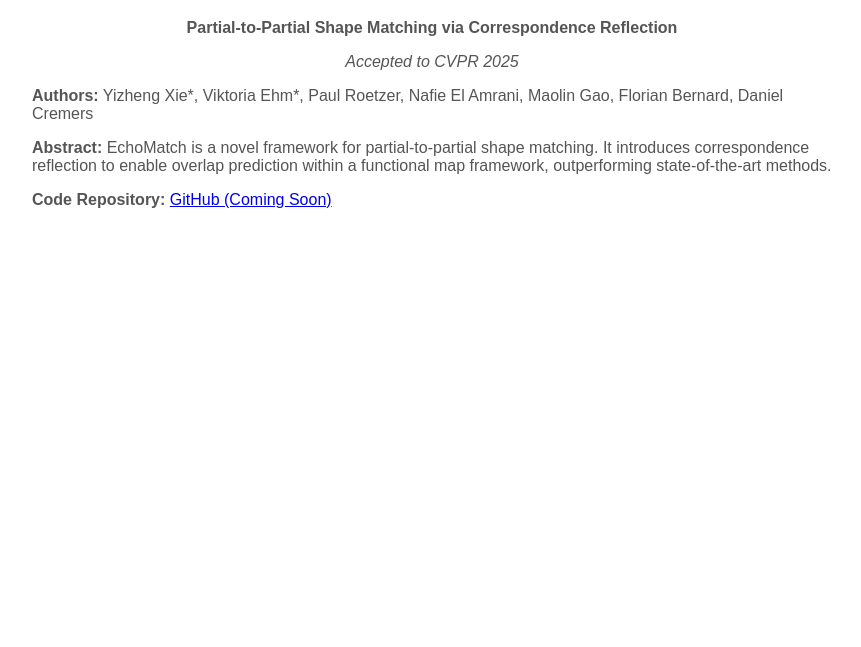
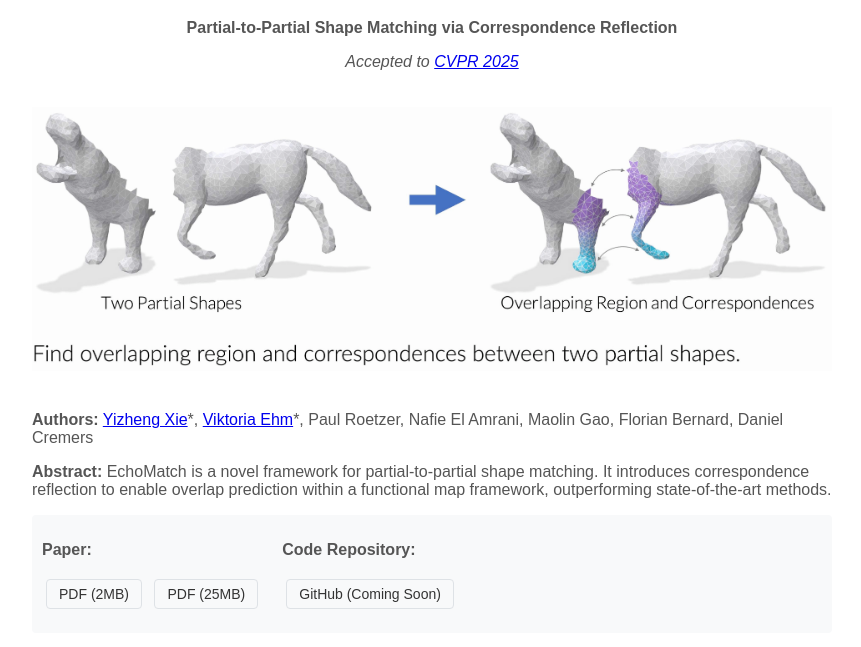
Before and after one commit to echo-match/echo-match.github.io, a plain HTML site: page index.html in a window 1280 px wide. Shown: the part 121-768 px from the top of the page, without its empty margins (208-1069 px from the left). Drawn offline with Linux system fonts and the light colour scheme.

Commit message:
add teaser; pdf; link

```diff
--- a/index.html
+++ b/index.html
@@ -21,16 +21,78 @@
         .container {
             text-align: left;
         }
+        .teaser {
+            max-width: 100%;
+            height: auto;
+            margin: 20px 0;
+        }
+        .badge-button {
+            display: inline-block;
+            padding: 6px 12px;
+            margin: 4px;
+            background-color: #f8f9fa;
+            border: 1px solid #dee2e6;
+            border-radius: 4px;
+            color: #333;
+            text-decoration: none;
+            font-size: 14px;
+            transition: all 0.2s ease;
+        }
+        .badge-button:hover {
+            background-color: #e9ecef;
+            border-color: #cbd3da;
+        }
+        .buttons-container {
+            margin: 10px 0;
+        }
+        .entry {
+            margin: 15px 0;
+            padding: 10px;
+            background-color: #f8f9fa;
+            border-radius: 4px;
+        }
     </style>
 </head>
 <body>
     <h1>EchoMatch</h1>
     <p><strong>Partial-to-Partial Shape Matching via Correspondence Reflection</strong></p>
-    <p><em>Accepted to CVPR 2025</em></p>
+    <p><em>Accepted to <a href="https://openaccess.thecvf.com/content/CVPR2025/html/Xie_EchoMatch_Partial-to-Partial_Shape_Matching_via_Correspondence_Reflection_CVPR_2025_paper.html">CVPR 2025</a></em> </p>
+
+    <img src="assets/img1.jpg" alt="EchoMatch Teaser" class="teaser">
     <div class="container">
-        <p><strong>Authors:</strong> Yizheng Xie*, Viktoria Ehm*, Paul Roetzer, Nafie El Amrani, Maolin Gao, Florian Bernard, Daniel Cremers</p>
-        <p><strong>Abstract:</strong> EchoMatch is a novel framework for partial-to-partial shape matching. It introduces correspondence reflection to enable overlap prediction within a functional map framework, outperforming state-of-the-art methods.</p>
-        <p><strong>Code Repository:</strong> <a href="#">GitHub (Coming Soon)</a></p>
+        <p><strong>Authors:</strong>
+            <a href="https://xieyizheng.com/">Yizheng Xie</a>*,
+            <a href="https://vikiehm.github.io/">Viktoria Ehm</a>*,
+            Paul Roetzer,
+            Nafie El Amrani,
+            Maolin Gao,
+            Florian Bernard,
+            Daniel Cremers
+        </p>
+
+        <p><strong>Abstract:</strong>
+            EchoMatch is a novel framework for partial-to-partial shape matching.
+            It introduces correspondence reflection to enable overlap prediction
+            within a functional map framework, outperforming state-of-the-art methods.
+        </p>
+
+        <div class="entry">
+            <div style="display: flex; gap: 20px; align-items: flex-start">
+                <div>
+                    <p><strong>Paper:</strong></p>
+                    <div class="buttons-container">
+                        <a href="https://xieyizheng.com/media/papers/echomatch/echo_match_paper_reduced.pdf" class="badge-button" role="button">PDF (2MB)</a>
+                        <a href="https://xieyizheng.com/media/papers/echomatch/echo_match_paper.pdf" class="badge-button" role="button">PDF (25MB)</a>
+                    </div>
+                </div>
+                <div>
+                    <p><strong>Code Repository:</strong></p>
+                    <div class="buttons-container">
+                        <a href="#" class="badge-button">GitHub (Coming Soon)</a>
+                    </div>
+                </div>
+            </div>
+        </div>
     </div>
 </body>
 </html>
```
Also changed, not shown: assets/img1.jpg (added), 1 other file.
